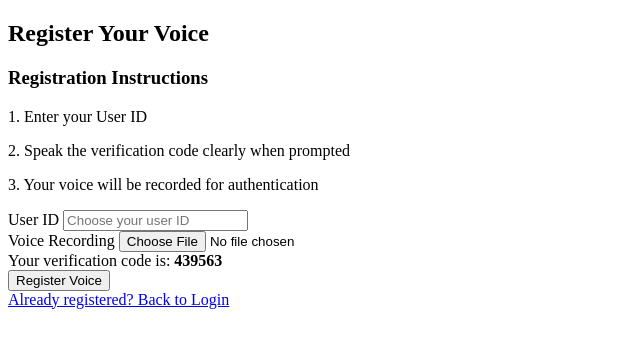
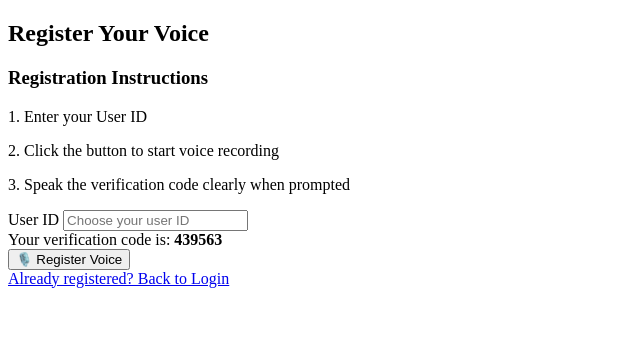
Before and after one commit to KILLERxNARUTO/truesight, a Flask app: page /register in a window 1280 px wide. Shown: the top 348 px of the page, without its empty margins (0-640 px from the left). Run offline with Flask 3, Linux system fonts and the light colour scheme.

Commit message:
Update register.html

```diff
--- a/templates/register.html
+++ b/templates/register.html
@@ -25,29 +25,73 @@
         <div class="instructions">
             <h3>Registration Instructions</h3>
             <p>1. Enter your User ID</p>
-            <p>2. Speak the verification code clearly when prompted</p>
-            <p>3. Your voice will be recorded for authentication</p>
+            <p>2. Click the button to start voice recording</p>
+            <p>3. Speak the verification code clearly when prompted</p>
         </div>
 
-        <form action="/register_voice" method="post" enctype="multipart/form-data">
+        <form id="register-form">
             <div class="form-group">
                 <label for="user_id">User ID</label>
                 <input type="text" name="user_id" id="user_id" required placeholder="Choose your user ID">
             </div>
 
-            <div class="form-group">
-                <label for="audio">Voice Recording</label>
-                <input type="file" name="audio" id="audio" accept="audio/*" required>
+            <div class="verification-code">
+                Your verification code is: <strong id="code">{{ verification_code }}</strong>
             </div>
 
-            <div class="verification-code">
-                Your verification code is: <strong>{{ verification_code }}</strong>
-            </div>
-
-            <button type="submit">Register Voice</button>
+            <button type="button" onclick="startRecording()">🎙️ Register Voice</button>
         </form>
 
         <a href="/login" class="link">Already registered? Back to Login</a>
     </div>
+
+    <script>
+        let mediaRecorder;
+        let audioChunks = [];
+
+        function startRecording() {
+            const userId = document.getElementById('user_id').value;
+            const verificationCode = document.getElementById('code').innerText;
+
+            if (!userId) {
+                alert("Please enter your User ID first.");
+                return;
+            }
+
+            navigator.mediaDevices.getUserMedia({ audio: true }).then(stream => {
+                mediaRecorder = new MediaRecorder(stream);
+                mediaRecorder.start();
+                audioChunks = [];
+
+                mediaRecorder.ondataavailable = event => {
+                    audioChunks.push(event.data);
+                };
+
+                mediaRecorder.onstop = () => {
+                    const audioBlob = new Blob(audioChunks, { type: 'audio/wav' });
+                    const formData = new FormData();
+                    formData.append('user_id', userId);
+                    formData.append('verification_code', verificationCode);
+                    formData.append('audio', audioBlob, 'voice.wav');
+
+                    fetch('/register_voice', {
+                        method: 'POST',
+                        body: formData
+                    })
+                    .then(res => res.text())
+                    .then(() => window.location.reload())
+                    .catch(err => alert("Registration failed: " + err));
+                };
+
+                alert("Recording started... Speak the verification code now.");
+                setTimeout(() => {
+                    mediaRecorder.stop();
+                    alert("Recording complete. Uploading...");
+                }, 3000); // 3 seconds of recording
+            }).catch(err => {
+                alert("Microphone access denied: " + err);
+            });
+        }
+    </script>
 </body>
 </html>
```
